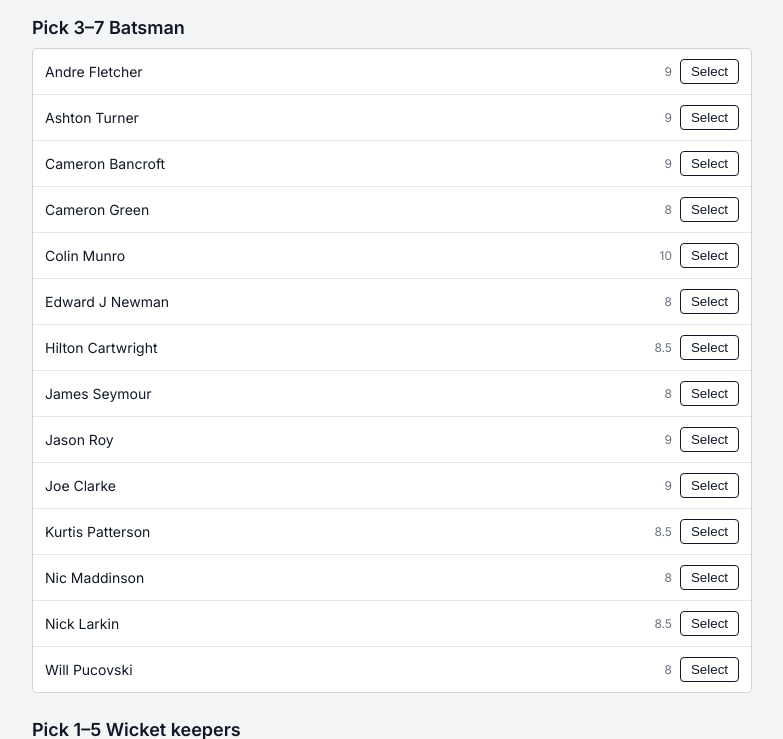
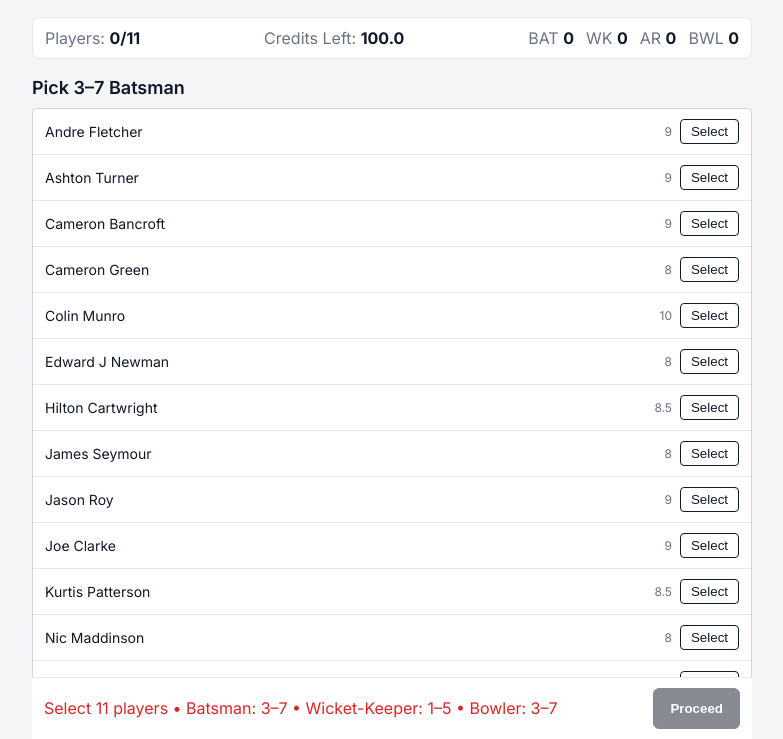
Before and after one commit to sanchitkhthpalia/TheAlter_Assgn, a plain HTML site: page index.html in a window 1280 px wide. Shown: the part 61-800 px from the top of the page, without its empty margins (248-1031 px from the left). Drawn offline with Linux system fonts and the light colour scheme.

Commit message:
ui: add stats bar and sticky action bar; wire live counts

```diff
--- a/app.js
+++ b/app.js
@@ -145,6 +145,16 @@ function updateUI() {
   renderList(document.getElementById('list-bowler'), groups['Bowler']);
   showValidation();
   document.getElementById('continueBtn').disabled = !isValid();
+  // stats bar
+  const c = counts();
+  const creditsLeft = (LIMITS.maxCredits - c.credits).toFixed(1);
+  const setText = (id, text) => { const el = document.getElementById(id); if (el) el.textContent = text; };
+  setText('statTotal', `${c.total}/${LIMITS.totalPlayers}`);
+  setText('statCredits', creditsLeft);
+  setText('statBAT', String(c.byRole['Batsman']));
+  setText('statWK', String(c.byRole['Wicket-Keeper']));
+  setText('statAR', String(c.byRole['All-Rounder']));
+  setText('statBWL', String(c.byRole['Bowler']));
 }
 
 function proceed() {
--- a/index.html
+++ b/index.html
@@ -17,6 +17,16 @@
 <body>
     <main class="simple-page">
         <h1 class="page-title">Pick Players</h1>
+        <div class="stats">
+            <div>Players: <strong id="statTotal">0/11</strong></div>
+            <div>Credits Left: <strong id="statCredits">100.0</strong></div>
+            <div class="roles">
+                <span>BAT <strong id="statBAT">0</strong></span>
+                <span>WK <strong id="statWK">0</strong></span>
+                <span>AR <strong id="statAR">0</strong></span>
+                <span>BWL <strong id="statBWL">0</strong></span>
+            </div>
+        </div>
 
         <section class="role-section" data-role="Batsman">
             <h2 class="role-title">Pick 3–7 Batsman</h2>
@@ -38,8 +48,8 @@
             <div class="list" id="list-bowler"></div>
         </section>
 
-        <div id="validationMsg" class="validation center"></div>
-        <div class="proceed-wrap">
+        <div class="action-bar">
+            <div id="validationMsg" class="validation"></div>
             <button id="continueBtn" class="proceed" disabled>Proceed</button>
         </div>
     </main>
--- a/styles.css
+++ b/styles.css
@@ -18,6 +18,9 @@ body {
 }
 .simple-page { max-width: 760px; margin: 0 auto; padding: 20px; }
 .page-title { text-align: center; font-size: 22px; margin: 12px 0 20px; }
+.stats { display: flex; gap: 16px; align-items: center; justify-content: space-between; background: var(--surface); border: 1px solid #e5e7eb; border-radius: 8px; padding: 10px 12px; margin-bottom: 14px; color: var(--muted); }
+.stats strong { color: var(--text); }
+.stats .roles { display: flex; gap: 12px; }
 
 .role-section { margin: 18px 0 26px; }
 .role-title { font-size: 18px; font-weight: 600; margin: 0 0 10px; }
@@ -30,7 +33,7 @@ body {
 .row button.selected { background: #111827; color: #ffffff; }
 .row button:disabled { opacity: .6; cursor: not-allowed; }
 
-.validation.center { color: var(--danger); text-align: center; min-height: 22px; margin-top: 4px; }
-.proceed-wrap { display: flex; justify-content: center; }
-.proceed { width: 90%; max-width: 700px; background: #111827; color: #ffffff; padding: 14px 16px; border-radius: 6px; border: 1px solid #111827; font-weight: 600; cursor: pointer; margin: 10px 0 26px; }
+.action-bar { position: sticky; bottom: 0; left: 0; right: 0; display: flex; gap: 12px; align-items: center; justify-content: space-between; background: var(--surface); border-top: 1px solid #e5e7eb; padding: 10px 12px; margin-top: 12px; }
+.validation { color: var(--danger); min-height: 22px; }
+.proceed { background: #111827; color: #ffffff; padding: 12px 16px; border-radius: 6px; border: 1px solid #111827; font-weight: 600; cursor: pointer; }
 .proceed:disabled { opacity: .5; cursor: not-allowed; }
```
